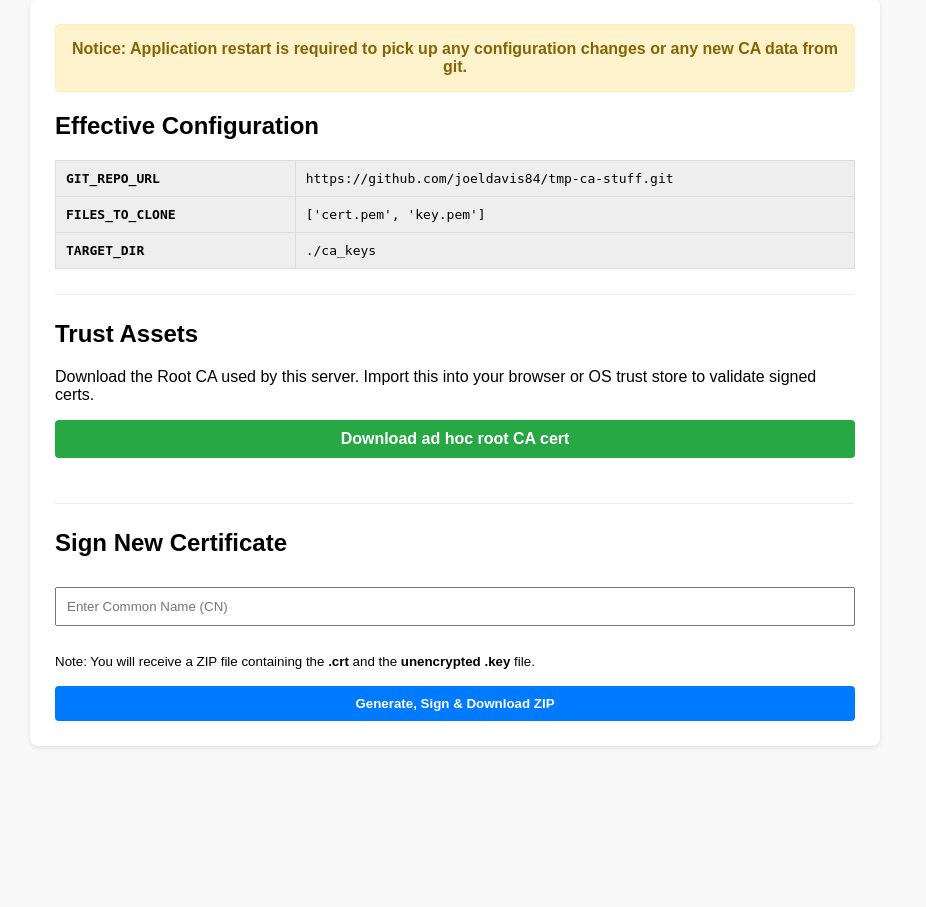
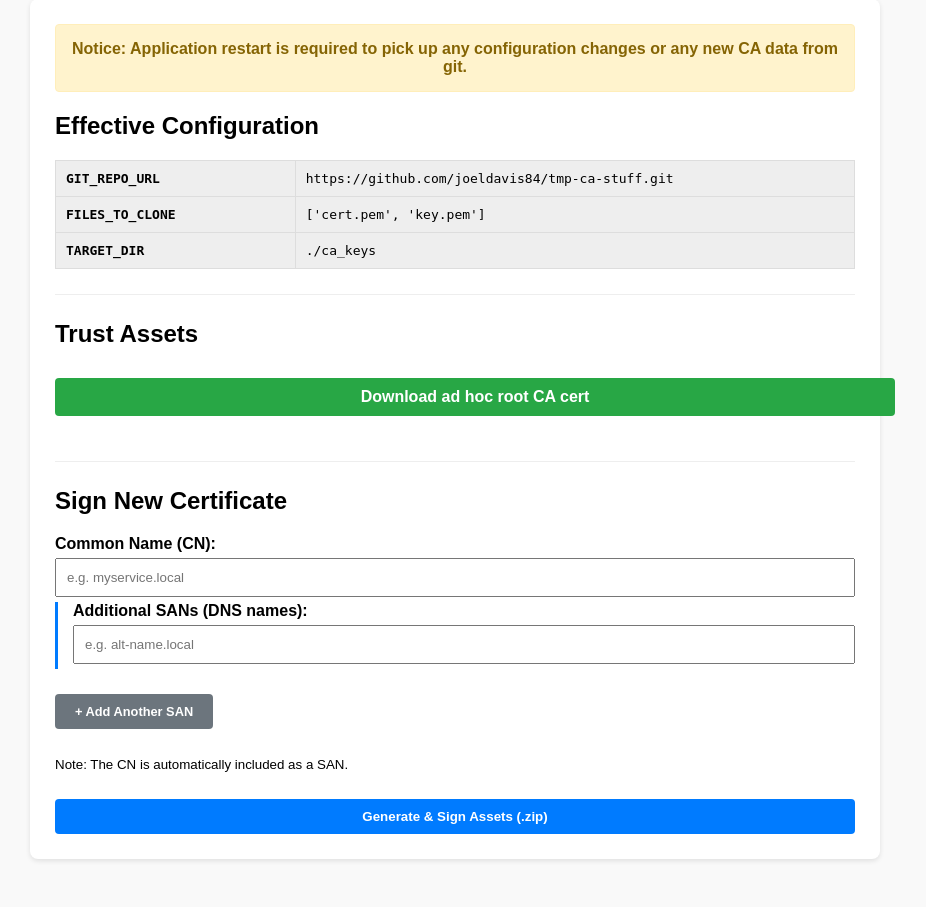
Before and after one commit to joeldavis84/cert-cloner-tool, a Flask app: page / in a window 1280 px wide. Shown: the part 49-956 px from the top of the page, without its empty margins (185-1111 px from the left). Before the commit the page ends 797 px from the top, so only its background shows below. Run offline with Flask 3, Linux system fonts and the light colour scheme.

Commit message:
Improving SAN support so the certs can be used for Web Sites

```diff
--- a/blueprints/certificate_logic.py
+++ b/blueprints/certificate_logic.py
@@ -31,32 +31,45 @@ def download_ca():
 
 @cert_bp.route('/sign', methods=['POST'])
 def sign_certificate():
-    cn = request.form.get('common_name')
+    # 1. Capture and Clean Input
+    cn = request.form.get('common_name', '').strip()
+    user_sans = request.form.getlist('sans[]')
+
     ca_dir = current_app.config['TARGET_DIR']
-
     cert_path = os.path.join(ca_dir, "cert.pem")
     key_path = os.path.join(ca_dir, "key.pem")
 
-    # Load CA Assets
     with open(cert_path, "rb") as f:
         ca_cert = x509.load_pem_x509_certificate(f.read())
     with open(key_path, "rb") as f:
         ca_key = serialization.load_pem_private_key(f.read(), password=None)
 
-    # Generate User Keypair (Unencrypted PEM)
+    # 2. Key Generation
     user_key = rsa.generate_private_key(public_exponent=65537, key_size=2048)
     user_key_pem = user_key.private_bytes(
         encoding=serialization.Encoding.PEM,
         format=serialization.PrivateFormat.TraditionalOpenSSL,
-        encryption_algorithm=serialization.NoEncryption() # Unencrypted
+        encryption_algorithm=serialization.NoEncryption()
     )
 
-    # Generate Certificate with SAN
-    subject = x509.Name([x509.NameAttribute(NameOID.COMMON_NAME, cn)])
-    san = x509.SubjectAlternativeName([x509.DNSName(cn)])
+    # 3. Build De-duplicated SAN Extension
+    # Start with the CN as the first DNS name
+    san_entries = [x509.DNSName(cn)]
 
-    cert = x509.CertificateBuilder().subject_name(
-        subject
+    # Add user-submitted SANs only if they don't match the CN
+    # We also use a set to prevent duplicates within the SAN list itself
+    seen_sans = {cn}
+    for san in user_sans:
+        cleaned_san = san.strip()
+        if cleaned_san and cleaned_san not in seen_sans:
+            san_entries.append(x509.DNSName(cleaned_san))
+            seen_sans.add(cleaned_san)
+
+    san_extension = x509.SubjectAlternativeName(san_entries)
+
+    # 4. Build Certificate
+    builder = x509.CertificateBuilder().subject_name(
+        x509.Name([x509.NameAttribute(NameOID.COMMON_NAME, cn)])
     ).issuer_name(
         ca_cert.subject
     ).public_key(
@@ -68,19 +81,19 @@ def sign_certificate():
     ).not_valid_after(
         datetime.datetime.utcnow() + datetime.timedelta(days=365)
     ).add_extension(
-        san, critical=False
-    ).sign(ca_key, hashes.SHA256())
+        san_extension, critical=False
+    )
 
+    cert = builder.sign(ca_key, hashes.SHA256())
     cert_pem = cert.public_bytes(serialization.Encoding.PEM)
 
-    # Create ZIP in memory
+    # 5. Package into ZIP
     memory_file = io.BytesIO()
     with zipfile.ZipFile(memory_file, 'w') as zf:
         zf.writestr(f"{cn}.crt", cert_pem)
         zf.writestr(f"{cn}.key", user_key_pem)
 
     memory_file.seek(0)
-
     return send_file(
         memory_file,
         mimetype='application/zip',
--- a/templates/index.html
+++ b/templates/index.html
@@ -9,9 +9,11 @@
         .config-table { width: 100%; border-collapse: collapse; margin: 20px 0; background: #eee; border-radius: 4px; }
         .config-table td { padding: 10px; border: 1px solid #ddd; font-family: monospace; }
         .label { font-weight: bold; width: 30%; }
-        input[type="text"] { width: 100%; padding: 10px; margin: 10px 0; box-sizing: border-box; }
-        .btn { padding: 10px 20px; border: none; border-radius: 4px; cursor: pointer; color: white; background: #007bff; width: 100%; font-weight: bold; text-decoration: none; display: inline-block; text-align: center; box-sizing: border-box;}
+        input[type="text"] { width: 100%; padding: 10px; margin: 5px 0; box-sizing: border-box; }
+        .btn { padding: 10px 20px; border: none; border-radius: 4px; cursor: pointer; color: white; background: #007bff; width: 100%; font-weight: bold; text-decoration: none; display: inline-block; text-align: center; margin-top: 10px;}
+        .btn-add { background: #6c757d; width: auto; font-size: 0.8em; margin-bottom: 10px; }
         .btn-download { background: #28a745; margin-bottom: 20px; }
+        .san-container { margin-bottom: 15px; border-left: 3px solid #007bff; padding-left: 15px; }
         hr { border: 0; border-top: 1px solid #eee; margin: 25px 0; }
     </style>
 </head>
@@ -34,17 +36,38 @@
         <hr>
 
         <h2>Trust Assets</h2>
-        <p>Download the Root CA used by this server. Import this into your browser or OS trust store to validate signed certs.</p>
         <a href="/download-ca" class="btn btn-download">Download ad hoc root CA cert</a>
 
         <hr>
 
         <h2>Sign New Certificate</h2>
         <form action="/sign" method="post">
-            <input type="text" name="common_name" placeholder="Enter Common Name (CN)" required>
-            <p><small>Note: You will receive a ZIP file containing the <strong>.crt</strong> and the <strong>unencrypted .key</strong> file.</small></p>
-            <button type="submit" class="btn">Generate, Sign & Download ZIP</button>
+            <label><strong>Common Name (CN):</strong></label>
+            <input type="text" name="common_name" placeholder="e.g. myservice.local" required>
+
+            <div id="san-wrapper" class="san-container">
+                <label><strong>Additional SANs (DNS names):</strong></label>
+                <div class="san-input-group">
+                    <input type="text" name="sans[]" placeholder="e.g. alt-name.local">
+                </div>
+            </div>
+
+            <button type="button" class="btn btn-add" onclick="addSanField()">+ Add Another SAN</button>
+
+            <p><small>Note: The CN is automatically included as a SAN.</small></p>
+            <button type="submit" class="btn">Generate & Sign Assets (.zip)</button>
         </form>
     </div>
+
+    <script>
+        function addSanField() {
+            const wrapper = document.getElementById('san-wrapper');
+            const input = document.createElement('input');
+            input.type = 'text';
+            input.name = 'sans[]';
+            input.placeholder = 'Additional SAN...';
+            wrapper.appendChild(input);
+        }
+    </script>
 </body>
 </html>
```
